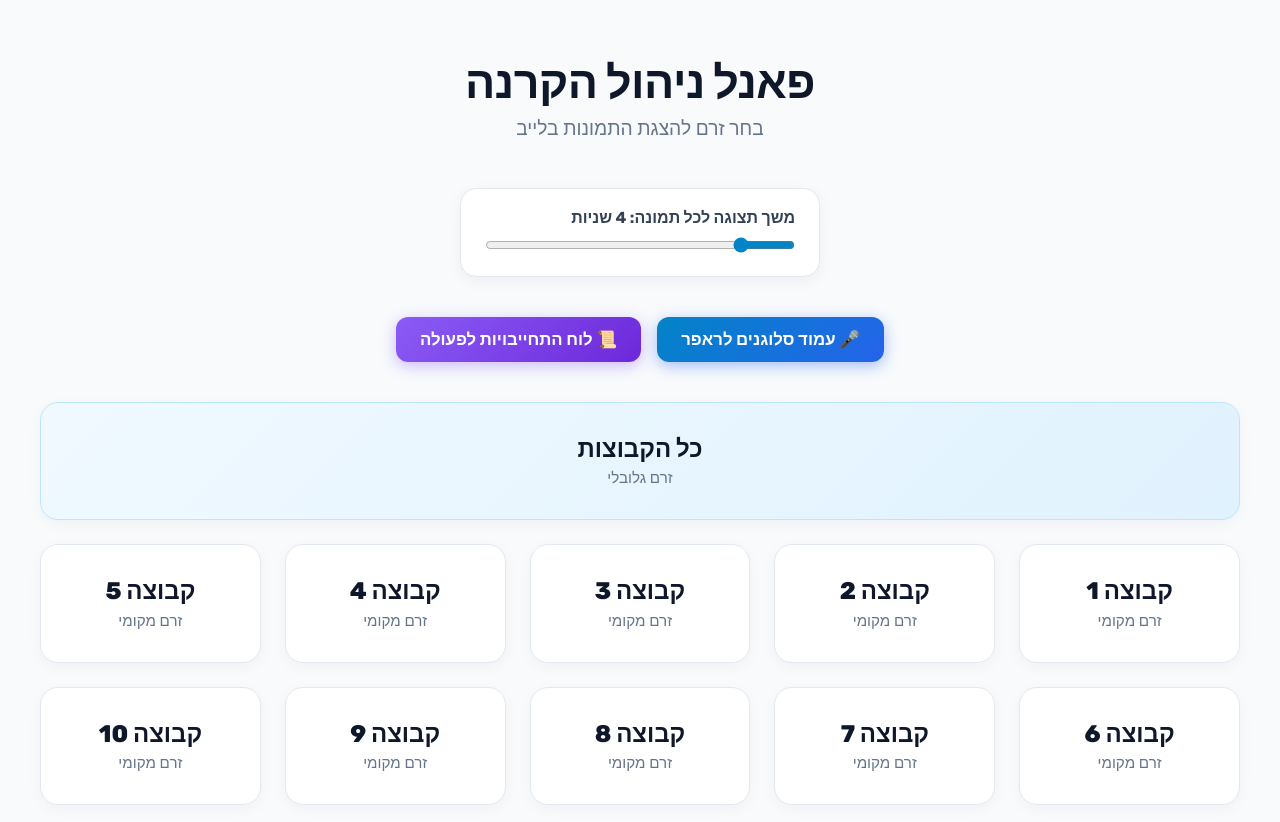
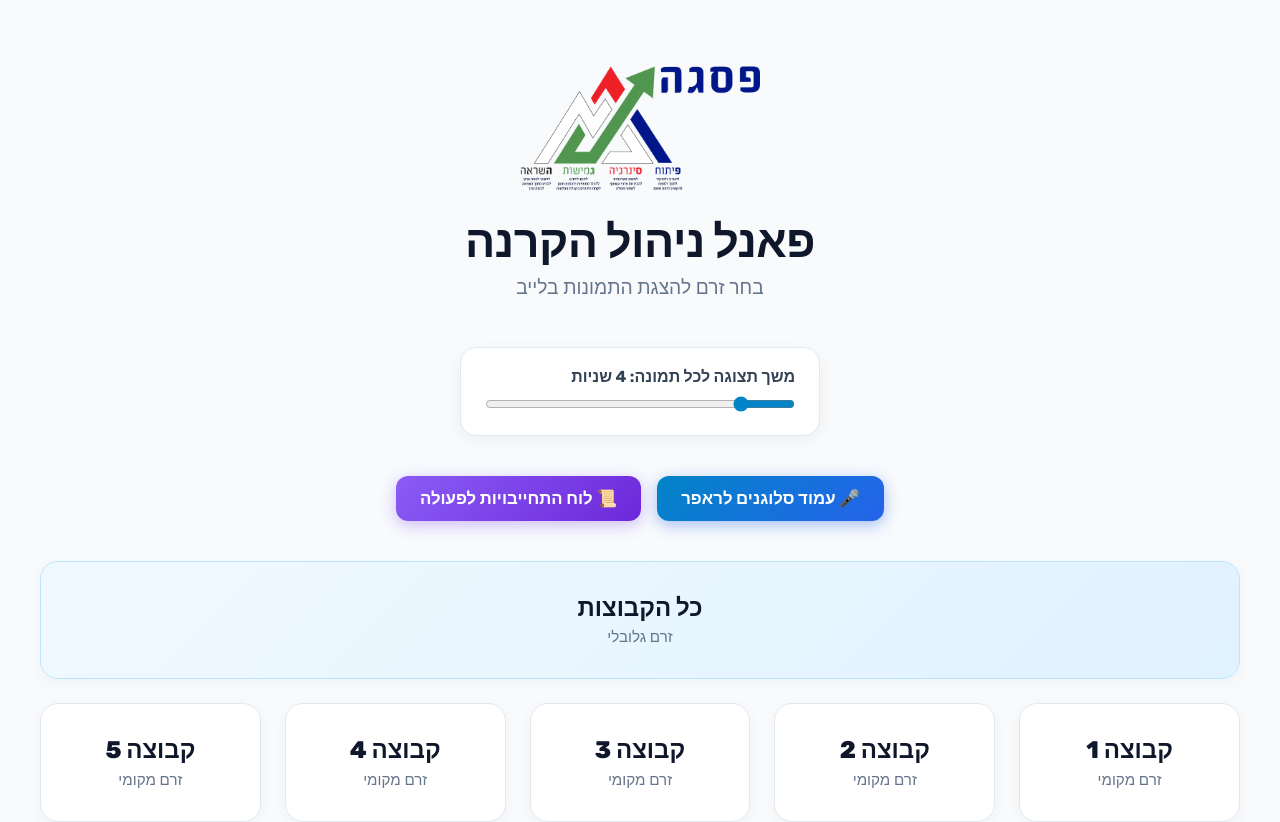
Before and after one commit to DrEyalBallan/tnuva-forum100, a Next.js app: page /stream in a window 1280 px wide. Shown: the top 822 px of the page. Built offline with nearby package versions, Linux system fonts and the light colour scheme.

Commit message:
Fix admin layout and update logo cache across all pages: app/stream/page.tsx

```diff
--- a/app/stream/page.tsx
+++ b/app/stream/page.tsx
@@ -66,6 +66,11 @@ export default function StreamPage() {
     return (
       <main className="stream-container setup-screen hub-3d">
         <div className="hub-container">
+          <img
+            src="/logo-wd.png?v=3"
+            alt="פסגה - פורום 100"
+            style={{ maxWidth: '240px', width: '100%', height: 'auto', margin: '0 auto 1.5rem auto', display: 'block' }}
+          />
           <h1 className="hub-title" dir="rtl">
             פאנל ניהול הקרנה
           </h1>
```
